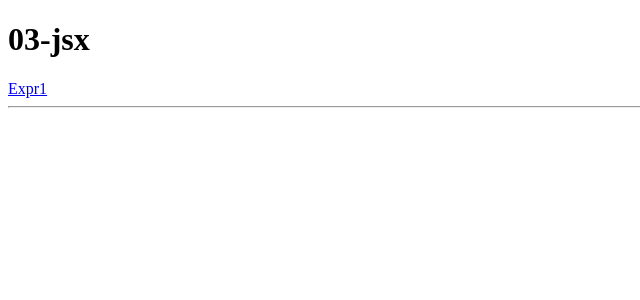
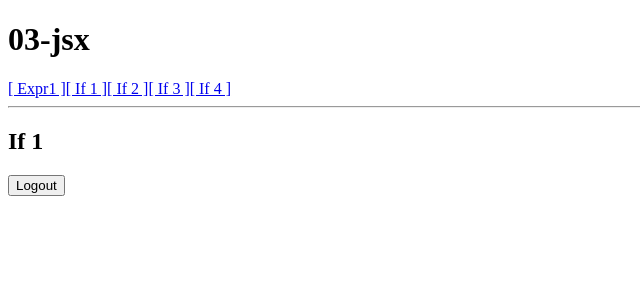
Before and after one commit to sujinlove/react_study, a React (Create React App) app in the folder react03_jsx/: page /if1 in a window 1280 px wide. Shown: the top 300 px of the page, without its empty margins (0-640 px from the left). Built offline with nearby package versions, Linux system fonts and the light colour scheme.

Commit message:
react if rendering 4 types

```diff
--- a/react03_jsx/src/App.js
+++ b/react03_jsx/src/App.js
@@ -4,6 +4,10 @@ import React from "react";
 // route 기능을 위한 패키지에서 Route 함수와 Link 함수, Switch 함수만 골라서 참조
 import { Route, Link, Switch } from "react-router-dom";
 import Expr1 from "./components/Expr1";
+import If_1 from "./components/If_1";
+import If_2 from "./components/If_2";
+import If_3 from "./components/If_3";
+import If_4 from "./components/If_4";
 
 /* 각 예제별 컴포넌트 import */
 
@@ -12,11 +16,21 @@ function App() {
     <div>
       <h1>03-jsx</h1>
       {/* Link 구성 */}
-      <Link to="/expr">Expr1</Link>
+      <Link to="/expr">[ Expr1 ]</Link>
+
+      <Link to="if1">[ If 1 ]</Link>
+      <Link to="if2">[ If 2 ]</Link>
+      <Link to="if3">[ If 3 ]</Link>
+      <Link to="if4">[ If 4 ]</Link>
       <hr />
 
       {/* 각 예제별 페이지 Route 적용 */}
       <Route path="/expr" component={Expr1} exact={true} />
+
+      <Route path="/if1" component={If_1} />
+      <Route path="/if2" component={If_2} />
+      <Route path="/if3" component={If_3} />
+      <Route path="/if4" component={If_4} />
     </div>
   );
 }
--- /dev/null
+++ b/react03_jsx/src/components/If_1.js
@@ -0,0 +1,22 @@
+import React from "react";
+
+const If_1 = () => {
+  /* 조건에 따라 다른 jsx를 반환하는 함수 정의 */
+
+  function btnLogin(isLogin) {
+    if (isLogin === true) {
+      return <button type="button">Logout</button>;
+    } else {
+      return <button type="button">Login</button>;
+    }
+  }
+
+  return (
+    <div>
+      <h2>If 1</h2>
+      {btnLogin(true)}
+    </div>
+  );
+};
+
+export default If_1;
--- /dev/null
+++ b/react03_jsx/src/components/If_2.js
@@ -0,0 +1,19 @@
+import React from "react";
+
+const If_2 = () => {
+  /* 조건식과  '&&' 연산자 사용 */
+
+  // { 조건 && (조건이 참인 경우 출력할 내용) }
+  // 조건이 거짓인 경우 표시되는 내용 없음
+
+  const isLogin = true;
+
+  return (
+    <div>
+      <h2>If 2</h2>
+      {isLogin === true && <p>로그인 되셨습니다.</p>}
+    </div>
+  );
+};
+
+export default If_2;
--- /dev/null
+++ b/react03_jsx/src/components/If_3.js
@@ -0,0 +1,41 @@
+import React from "react";
+
+const If_3 = () => {
+  /* 조건식과  '||' 연산자 사용 */
+  // { 조건 || (조건이 거짓인 경우 출력할 내용) }
+  // 조건이 참인 경우 표시되는 내용 없음
+
+  /* 출력할 내용이 없는 경우 */
+  // -> undefined, null, 0, false, ''(빈문자열) 중 하나를 return 할 경우
+  // 정상적인 화면 렌더링이 이루어지지 않음
+  // -> 특히 undefined 변수를 바로 리턴하는 경우 에러 발생함.
+
+  const articleList = undefined;
+
+  return (
+    <div>
+      <h2>If 3</h2>
+      {articleList || <p>조회된 게시글이 없습니다.</p>}
+    </div>
+  );
+};
+
+export default If_3;
+
+/*
+
+const a = true;
+const b = true;
+
+if ( a == true && b == true ) { ... }
+if ( a == false && b == true ) { ... }
+
+if ( a == true || b == true ) { ... }
+if ( a == false || b == true ) { ... }
+
+&& 의 경우 :
+앞의 조건이 true면 뒤에 조건을 검사하지만 앞의 조건이 false면 뒤에 조건 보지 않고 넘어간다.
+따라서 이 연산방법을 참고해서 다음 코드를 이해하는 것이 좋음
+{isLogin === true && <p>로그인 되셨습니다.</p>}
+
+*/
--- /dev/null
+++ b/react03_jsx/src/components/If_4.js
@@ -0,0 +1,23 @@
+import React from "react";
+
+const If_4 = () => {
+  /* 삼항 연산자를 사용한 조건 분기 */
+  // { 조건 ? (조건이 참인 경우 출력할 내용) : (조건이 거짓인 경우 출력할 내용) }
+  // 조건이 거짓인 경우를 사용하고자 하지 않다면 null 사용
+  // ex) { point === 80 ? ( true ... ) : ( false ... ) }
+
+  const isLogin = true;
+
+  return (
+    <div>
+      <h2>If 4</h2>
+      {isLogin === true ? (
+        <button type="button">Logout</button>
+      ) : (
+        <button type="button">Login</button>
+      )}
+    </div>
+  );
+};
+
+export default If_4;
```
